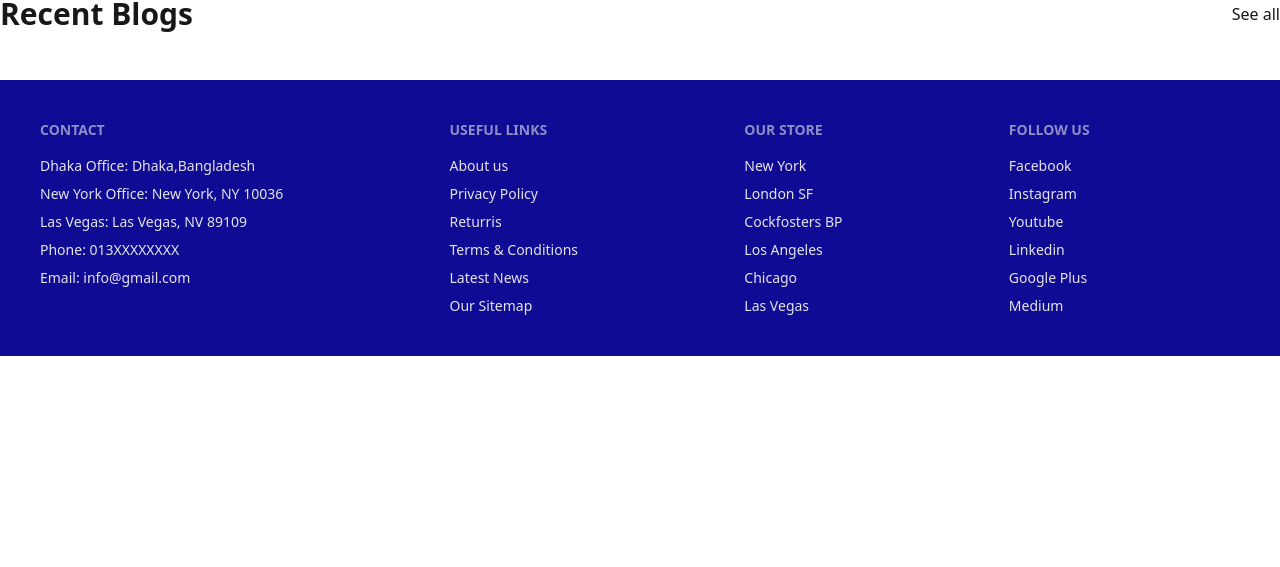
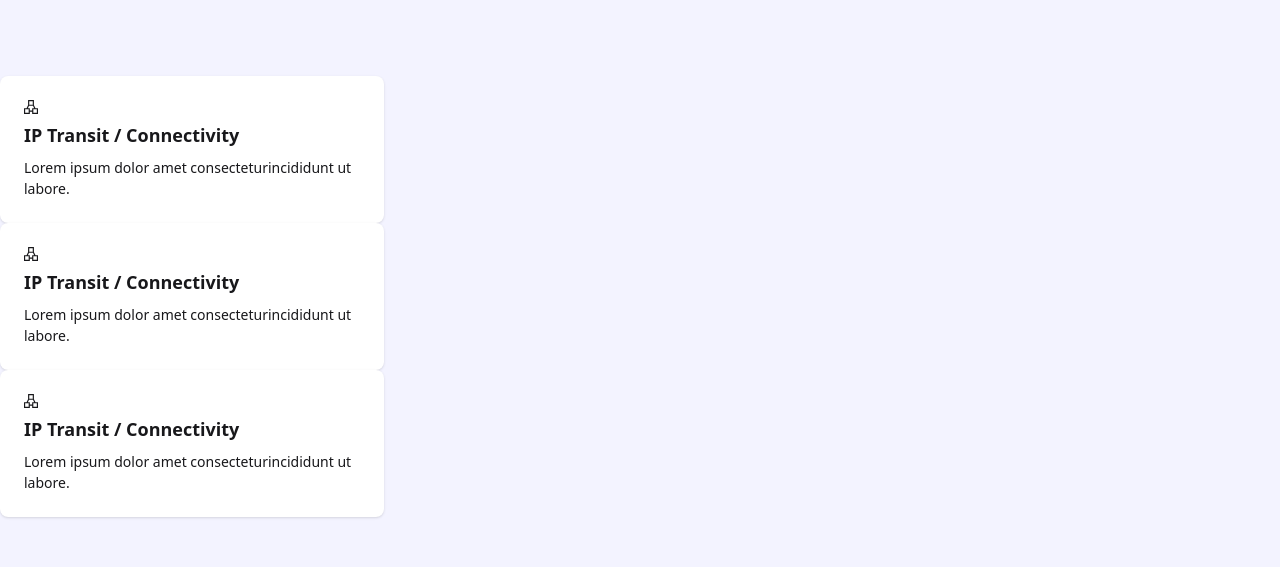
Before and after one commit to cerumiaktar/hostingbuz-website-react, a React (Vite) app: page / in a window 1280 px wide. Shown: the part 4828-5395 px from the top of the page. Before the commit the page ends 5184 px from the top, so only its background shows below. Built offline with nearby package versions, Linux system fonts and the light colour scheme.

Commit message:
add support section

```diff
--- a/src/pages/Home/Home/Home.jsx
+++ b/src/pages/Home/Home/Home.jsx
@@ -8,6 +8,7 @@ import Chooses from '../Chooses/Chooses';
 import Map from '../Map/Map';
 import DataCenter from '../DataCenter/DataCenter';
 import Blogs from '../Blogs/Blogs';
+import Support from '../Support/Support';
 
 
 const Home = () => {
@@ -21,6 +22,7 @@ const Home = () => {
             <Chooses></Chooses>
             <Map></Map>
             <DataCenter></DataCenter>
+            <Support></Support>
             <Blogs></Blogs>
         </div>
     );
--- /dev/null
+++ b/src/pages/Home/Support/Support.jsx
@@ -0,0 +1,33 @@
+import { GrCluster } from "react-icons/gr";
+
+const Support = () => {
+    return (
+        <div className="bg-[#F3F3FF] py-20">
+            <div className="container mx-auto">
+                <div className="card w-96 bg-base-100 card-md shadow-sm">
+                    <div className="card-body">
+                        <GrCluster />
+                        <h2 className="card-title">IP Transit / Connectivity</h2>
+                        <p>Lorem ipsum dolor amet consecteturincididunt ut labore.</p>
+                    </div>
+                </div>
+                <div className="card w-96 bg-base-100 card-md shadow-sm">
+                    <div className="card-body">
+                        <GrCluster />
+                        <h2 className="card-title">IP Transit / Connectivity</h2>
+                        <p>Lorem ipsum dolor amet consecteturincididunt ut labore.</p>
+                    </div>
+                </div>
+                <div className="card w-96 bg-base-100 card-md shadow-sm">
+                    <div className="card-body">
+                        <GrCluster />
+                        <h2 className="card-title">IP Transit / Connectivity</h2>
+                        <p>Lorem ipsum dolor amet consecteturincididunt ut labore.</p>
+                    </div>
+                </div>
+            </div>
+        </div>
+    );
+};
+
+export default Support;
```
